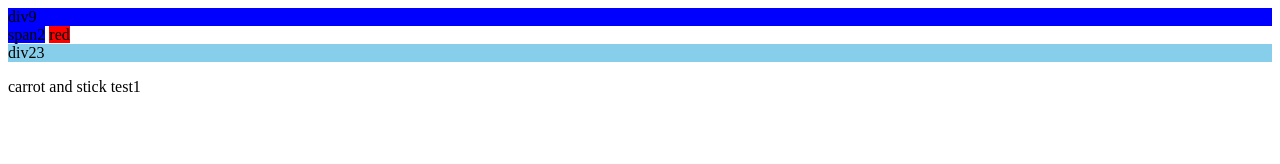
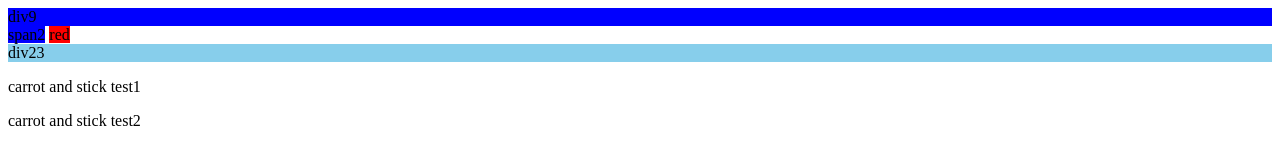
Before and after one commit to eternalarchive/testRepo, a plain HTML site: page index.html in a window 1280 px wide. Drawn offline with Linux system fonts and the light colour scheme.

Commit message:
feat: add test code2

```diff
--- a/index.html
+++ b/index.html
@@ -33,5 +33,6 @@
    <span id="red">red</span>
    <div>div23</div>
    <p>carrot and stick test1</p>
+   <p>carrot and stick test2</p>
 </body>
 </html>
```
